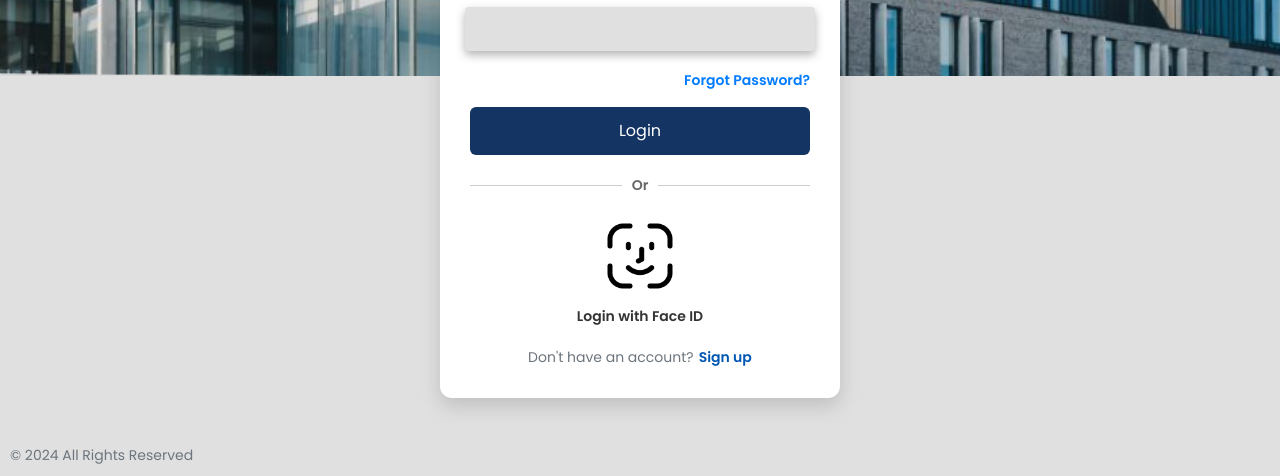
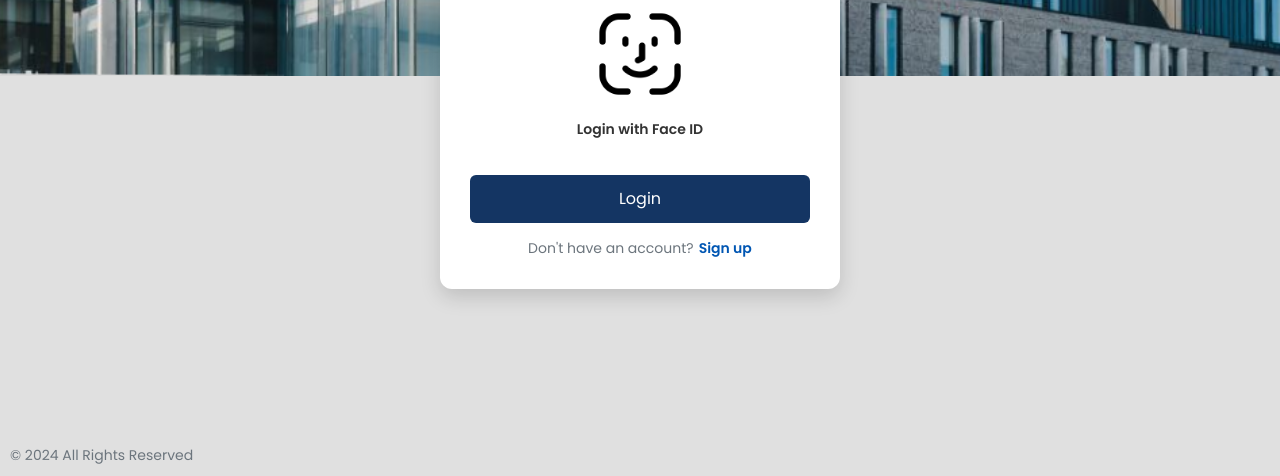
Before and after one commit to rhaeb/IHCI-FaceRecog, a website: page public/login.html in a window 1280 px wide. Shown: the part 324-800 px from the top of the page. Drawn offline with nearby package versions, Linux system fonts and the light colour scheme.

Commit message:
changing login

```diff
--- a/public/css/login.css
+++ b/public/css/login.css
@@ -90,24 +90,6 @@ input:focus {
     box-shadow: 0 0 8px rgba(20, 53, 99, 0.2);
 }
 
-/* Forgot Password Link */
-.forgot-pass {
-    text-align: end;
-    margin-bottom: 15px;
-}
-
-.forgot-pass a {
-    color: #007bff;
-    font-size: 14px;
-    text-decoration: none;
-    font-weight: bold;
-    transition: color 0.3s ease;
-}
-
-.forgot-pass a:hover {
-    color: #0056b3;
-    text-decoration: underline;
-}
 
 /* Login Button */
 button {
@@ -120,34 +102,13 @@ button {
     border-radius: 6px;
     cursor: pointer;
     transition: background-color 0.3s ease;
+
 }
 
 button:hover {
     background-color: #003d80;
 }
 
-/* Divider Styles */
-.divider {
-    display: flex;
-    align-items: center;
-    text-align: center;
-    margin: 20px 0; /* Space around the divider */
-}
-
-.divider::before,
-.divider::after {
-    content: '';
-    flex: 1;
-    height: 1px;
-    background-color: #ccc; /* Line color */
-}
-
-.divider span {
-    padding: 0 10px;
-    font-size: 14px;
-    color: #666; /* Text color */
-    font-weight: bold;
-}
 
 /* Face ID Container */
 .face-id-container {
@@ -155,18 +116,19 @@ button:hover {
     flex-direction: column; /* Places label below the image */
     align-items: center; /* Centers the image and label horizontally */
     margin-top: 20px; /* Adds space above the container */
+    margin-bottom: 30px;
 }
 
 .face-id-container img {
-    width: 80px; /* Adjust this as needed */
-    height: 80px; /* Maintain square ratio */
+    width: 100px; /* Adjust this as needed */
+    height: 100px; /* Maintain square ratio */
     object-fit: contain; /* Ensures the image fits without distortion */
 }
 
 .face-id-container label {
     font-size: 14px;
     color: #333;
-    margin-top: 10px; /* Adds space between the image and label */
+    margin-top: 15px; /* Adds space between the image and label */
     text-align: center;
 }
 
--- a/public/login.html
+++ b/public/login.html
@@ -25,37 +25,17 @@
             <h1 class="form-title">EduSync</h1>
         </div>
 
-        <form action="#">
-            <!-- Row 1: Student ID -->
-            <div class="form-row">
-                <label for="student-id">Student ID</label>
-                <input type="text" id="student-id" placeholder="" required>
-            </div>
-
-            <!-- Row 2: Password -->
-            <div class="form-row">
-                <label for="password">Password</label>
-                <input type="password" id="password" placeholder="" required>
-            </div>
-
-            <div class="forgot-pass">
-                <a href="#">Forgot Password?</a>
-            </div>
+         <!-- Login with Face ID -->
+         <div class="face-id-container">
+            <a href="#" id="face-id-link">
+                <img src="images/face-id.png" alt="face-id">
+            </a>
+            <label for="face-id">Login with Face ID</label>
+        </div>
 
             <!-- Login Button -->
             <button type="submit" class="register-button">Login</button>
 
-            <div class="divider">
-                <span>Or</span>
-            </div>
-
-            <!-- Login with Face ID -->
-            <div class="face-id-container">
-                <a href="#" id="face-id-link">
-                    <img src="images/face-id.png" alt="face-id">
-                </a>
-                <label for="face-id">Login with Face ID</label>
-            </div>
 
             <!-- Sign Up Link -->
             <div class="sign-up">
```
Also changed, not shown: 1 other file.
